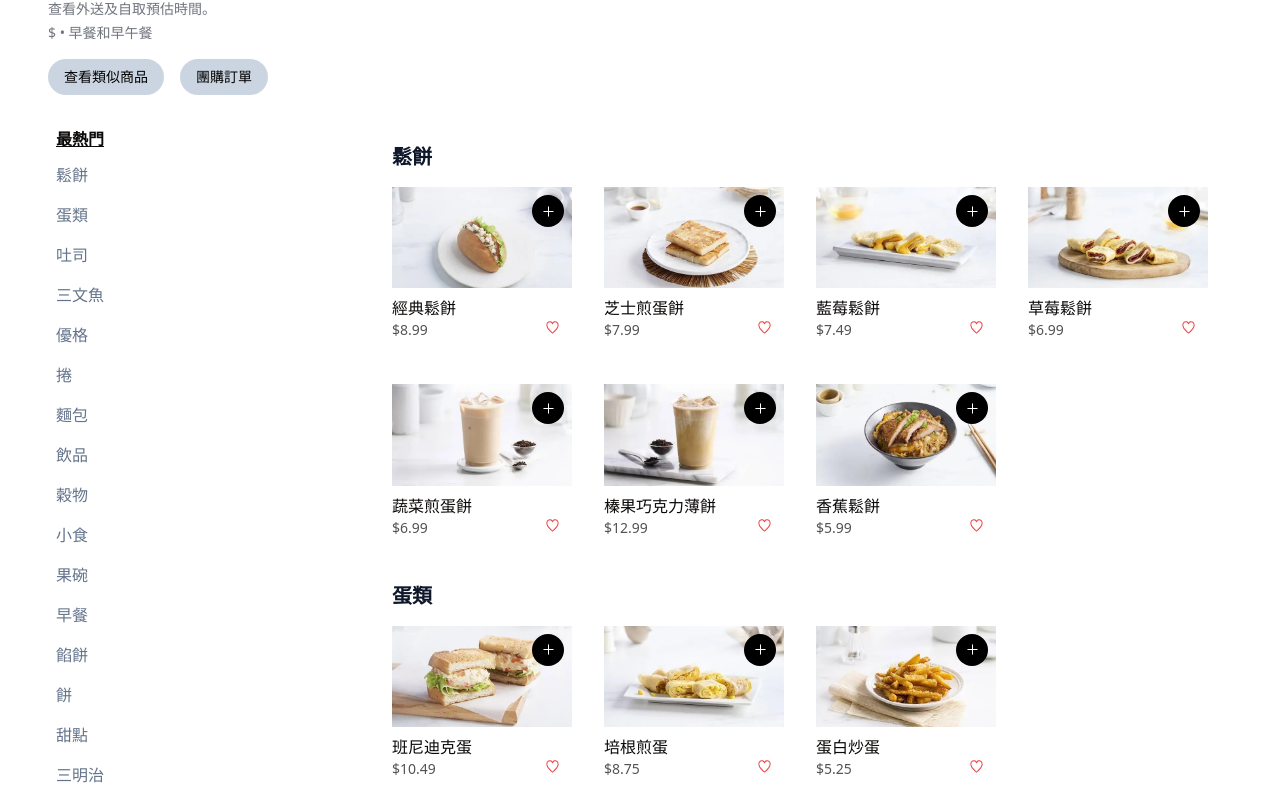
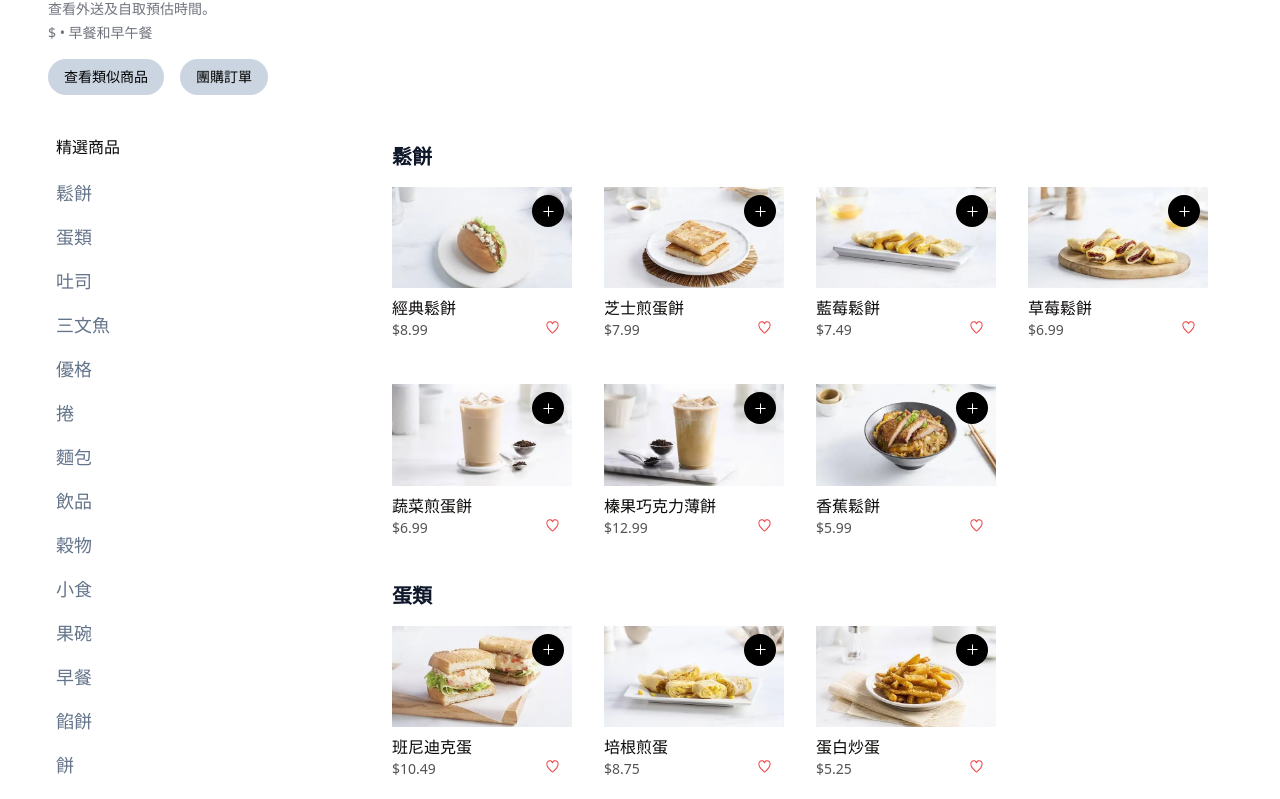
Before and after one commit to JiunJieLin/React-ModernEat, a Next.js app: page / in a window 1280 px wide. Shown: the part 456-1255 px from the top of the page. Built offline with nearby package versions, Linux system fonts and the light colour scheme.

Commit message:
MenuCategory RWD

```diff
--- a/src/components/MenuCategory/index.js
+++ b/src/components/MenuCategory/index.js
@@ -3,9 +3,18 @@ import MenuItem from "@/components/MenuItem/MenuItem";
 
 const MenuCategory = ({ data, active, onClick }) => {
   return (
-    <div className="max-h-screen overflow-auto no-scrollbar flex-col sm:flex">
-      <div className="pb-20 ">
-        <div className="mb-1 underline font-bold text-stone-950">最熱門</div>
+    <div
+      className="max-h-screen overflow-x-auto no-scrollbar flex-col sm:flex w-[80vw]
+    sm:w-full sm:overflow-auto"
+    >
+      <div
+        className="sm:pb-20  pb-4 flex   items-center
+      sm:items-start sm:flex-col "
+      >
+        <div className="sm:flex-col flex sm:gap-0 gap-2  items-center justify-center border-t-2 border-b-2 py-3 sm:py-0 sm:border-0">
+          <div className="sm:mb-1   text-stone-950 w-20 sm:py-2 text-center sm:text-start ">
+            精選商品
+          </div>
           {data?.map((item, index) => {
             return (
               <MenuItem
@@ -18,6 +27,7 @@ const MenuCategory = ({ data, active, onClick }) => {
           })}
         </div>
       </div>
+    </div>
   );
 };
 
--- a/src/components/MenuItem/MenuItem.jsx
+++ b/src/components/MenuItem/MenuItem.jsx
@@ -6,12 +6,11 @@ const MenuItem = ({ label, active, onClick }) => {
     <div
       onClick={onClick}
       className={cx(
-        "text-gray-850 py-2 cursor-pointer text-slate-500",
-        "hover:text-slate-900 transition-opacity",
-        { "underline text-slate-900": active }
+        "text-gray-850 sm:py-2 text-lg sm:w-full w-20 cursor-pointer text-slate-500 hover:text-slate-900  transition-opacity flex  sm:justify-start justify-center items-center ",
+        { " text-slate-900 font-bold": active }
       )}
     >
-      {label}
+      <p className="flex">{label}</p>
     </div>
   );
 };
```
Lines whose indentation alone changed are shown as unchanged.
